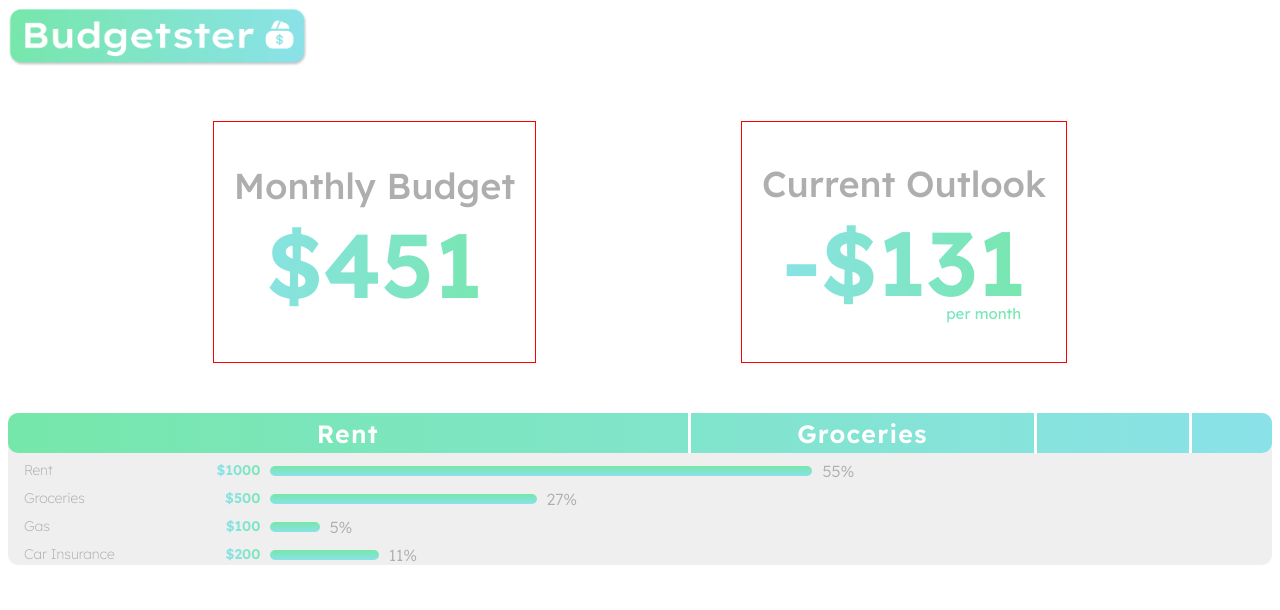
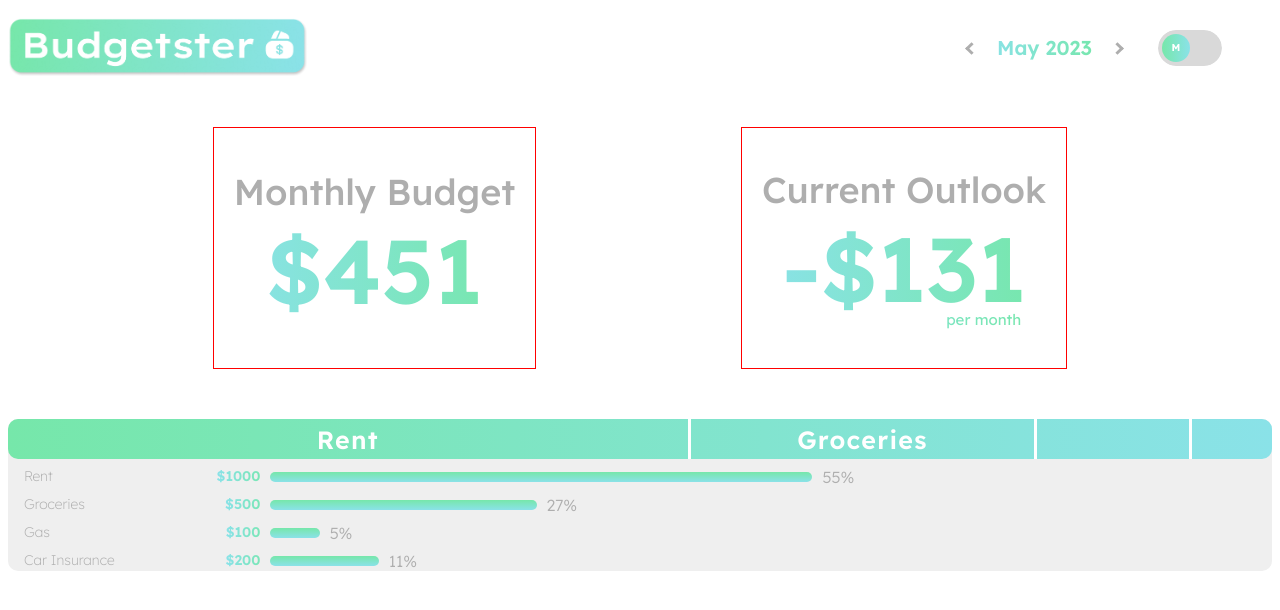
Before and after one commit to jacoblurie29/budgetster-frontend, a React (Vite) app in the folder client/: page / in a window 1280 px wide. Shown: the top 610 px of the page. Built offline with nearby package versions, Linux system fonts and the light colour scheme.

Commit message:
Time control completed and commented

```diff
--- /dev/null
+++ b/client/src/components/TimeControl/TimeControl.styles.css
@@ -0,0 +1,12 @@
+.timecontrol-container {
+  display: flex;
+  flex-direction: row;
+  align-items: center;
+  justify-content: space-evenly;
+  align-items: center;
+  width: fit-content;
+  border-radius: 10px;
+  height: 40px;
+  padding: 0px;
+  margin: 0px;
+}
--- /dev/null
+++ b/client/src/components/TimeControl/TimeControl.tsx
@@ -0,0 +1,32 @@
+import { TimePeriod } from "../../types/types";
+import TimePeriodCarousel from "./TimePeriodCarousel/TimePeriodCarousel";
+import TimePeriodSelector from "./TimePeriodSelector/TimePeriodSelector";
+import "./TimeControl.styles.css";
+import { useState } from "react";
+
+const TimeControl = () => {
+  // Time period state
+  const [timePeriod, setTimePeriod] = useState(TimePeriod.MONTHLY);
+
+  // Current month and year state
+  const [month, setMonth] = useState<number>(new Date().getMonth());
+  const [year, setYear] = useState<number>(new Date().getFullYear());
+
+  return (
+    <div className="timecontrol-container">
+      <TimePeriodCarousel
+        timePeriod={timePeriod}
+        month={month}
+        year={year}
+        setMonth={setMonth}
+        setYear={setYear}
+      />
+      <TimePeriodSelector
+        timePeriod={timePeriod}
+        setTimePeriod={setTimePeriod}
+      />
+    </div>
+  );
+};
+
+export default TimeControl;
--- /dev/null
+++ b/client/src/components/TimeControl/TimePeriodCarousel/TimePeriodCarousel.styles.css
@@ -0,0 +1,55 @@
+.timeperiodcarousel-container {
+  font-family: "Lexend", sans-serif;
+  font-style: normal;
+  display: flex;
+  flex-direction: row;
+  justify-content: space-evenly;
+  align-items: center;
+}
+
+p {
+  font-style: normal;
+  font-weight: 600;
+  font-size: 20px;
+  padding: 0px 10px;
+  text-align: center;
+  background-image: -webkit-linear-gradient(180deg, #76e7aa, #8ae2e8);
+  background-clip: text;
+  -webkit-background-clip: text;
+  color: transparent;
+}
+
+.arrow {
+  border: solid #aeaeae;
+  border-width: 0 3px 3px 0;
+  display: inline-block;
+  padding: 3px;
+}
+
+.right {
+  transform: rotate(-45deg);
+  -webkit-transform: rotate(-45deg);
+  margin: 0px 5px;
+}
+
+.left {
+  transform: rotate(135deg);
+  -webkit-transform: rotate(135deg);
+  margin: 0px 5px;
+}
+
+button {
+  display: inline-block;
+  outline: 0;
+  border: 0;
+  cursor: pointer;
+  border-radius: 8px;
+  font-size: 18px;
+  font-weight: 700;
+  transition: 200ms ease-in-out;
+  background: transparent;
+}
+
+button:hover {
+  transform: translateY(-2px);
+}
--- /dev/null
+++ b/client/src/components/TimeControl/TimePeriodCarousel/TimePeriodCarousel.tsx
@@ -0,0 +1,64 @@
+import { MONTHS_SHORT } from "../../../constants/constants";
+import { TimePeriod } from "../../../types/types";
+import "./TimePeriodCarousel.styles.css";
+
+interface TimePeriodCarouselProps {
+  timePeriod: TimePeriod;
+  month: number;
+  year: number;
+  setMonth: (month: number) => void;
+  setYear: (year: number) => void;
+}
+
+const TimePeriodCarousel = ({
+  timePeriod,
+  month,
+  year,
+  setMonth,
+  setYear,
+}: TimePeriodCarouselProps) => {
+  // Handles the left click of the carousel (decrements the month or year)
+  const handleLeftClick = () => {
+    if (timePeriod === TimePeriod.MONTHLY) {
+      if (month === 0) {
+        setMonth(11);
+        setYear(year - 1);
+      } else {
+        setMonth(month - 1);
+      }
+    } else {
+      setYear(year - 1);
+    }
+  };
+
+  // Handles the right click of the carousel (increments the month or year)
+  const handleRightClick = () => {
+    if (timePeriod === TimePeriod.MONTHLY) {
+      if (month === 11) {
+        setMonth(0);
+        setYear(year + 1);
+      } else {
+        setMonth(month + 1);
+      }
+    } else {
+      setYear(year + 1);
+    }
+  };
+  return (
+    <div className="timeperiodcarousel-container">
+      <button onClick={handleLeftClick}>
+        <i className="arrow left"></i>
+      </button>
+      <p>
+        {timePeriod === TimePeriod.MONTHLY
+          ? MONTHS_SHORT[month] + " " + year
+          : year}
+      </p>
+      <button onClick={handleRightClick}>
+        <i className="arrow right"></i>
+      </button>
+    </div>
+  );
+};
+
+export default TimePeriodCarousel;
--- /dev/null
+++ b/client/src/components/TimeControl/TimePeriodSelector/TimePeriodSelector.styles.css
@@ -0,0 +1,98 @@
+.timeperiodselector-container {
+  font-family: "Lexend", sans-serif;
+  margin-left: 25px;
+}
+
+.knobs,
+.layer {
+  position: absolute;
+  top: 0;
+  right: 0;
+  bottom: 0;
+  left: 0;
+}
+
+.button {
+  position: relative;
+  top: 50%;
+  width: 64px;
+  height: 36px;
+  margin: 0px auto 0 auto;
+  overflow: hidden;
+}
+
+.button.r,
+.button.r .layer {
+  border-radius: 100px;
+}
+
+.button.b2 {
+  border-radius: 2px;
+}
+
+.checkbox {
+  position: relative;
+  width: 100%;
+  height: 100%;
+  padding: 0;
+  margin: 0;
+  opacity: 0;
+  cursor: pointer;
+  z-index: 3;
+}
+
+.knobs {
+  z-index: 2;
+}
+
+.layer {
+  width: 100%;
+  background-color: #d9d9d9;
+  transition: 0.3s ease all;
+  z-index: 1;
+}
+
+#button-4 .knobs:before,
+#button-4 .knobs:after {
+  position: absolute;
+  top: 4px;
+  left: 4px;
+  width: 20px;
+  height: 10px;
+  color: #fff;
+  font-size: 10px;
+  font-weight: bold;
+  text-align: center;
+  line-height: 1;
+  padding: 9px 4px;
+  background: linear-gradient(90deg, #76e7aa, #8ae2e8);
+  border-radius: 50%;
+  transition: 0.3s cubic-bezier(0.18, 0.89, 0.35, 1.15) all;
+}
+
+#button-4 .knobs:before {
+  content: "M";
+}
+
+#button-4 .knobs:after {
+  content: "Y";
+}
+
+#button-4 .knobs:after {
+  top: -28px;
+  right: 4px;
+  left: auto;
+  background: linear-gradient(90deg, #76e7aa, #8ae2e8);
+}
+
+#button-4 .checkbox:checked + .knobs:before {
+  top: -28px;
+}
+
+#button-4 .checkbox:checked + .knobs:after {
+  top: 4px;
+}
+
+#button-4 .checkbox:checked ~ .layer {
+  background-color: #d9d9d9;
+}
--- /dev/null
+++ b/client/src/components/TimeControl/TimePeriodSelector/TimePeriodSelector.tsx
@@ -0,0 +1,34 @@
+import { TimePeriod } from "../../../types/types";
+import "./TimePeriodSelector.styles.css";
+
+interface TimePeriodSelectorProps {
+  timePeriod: TimePeriod;
+  setTimePeriod: (timePeriod: TimePeriod) => void;
+}
+
+const TimePeriodSelector = ({
+  timePeriod,
+  setTimePeriod,
+}: TimePeriodSelectorProps) => {
+  return (
+    <div className="timeperiodselector-container">
+      <div className="button r" id="button-4">
+        <input
+          type="checkbox"
+          className="checkbox"
+          onClick={() => {
+            if (timePeriod === TimePeriod.MONTHLY) {
+              setTimePeriod(TimePeriod.YEARLY);
+            } else {
+              setTimePeriod(TimePeriod.MONTHLY);
+            }
+          }}
+        />
+        <div className="knobs"></div>
+        <div className="layer"></div>
+      </div>
+    </div>
+  );
+};
+
+export default TimePeriodSelector;
--- /dev/null
+++ b/client/src/constants/constants.ts
@@ -0,0 +1,37 @@
+/**
+ * @constant MONTHS
+ * @description Array of months in a year
+ */
+export const MONTHS = [
+  "January",
+  "February",
+  "March",
+  "April",
+  "May",
+  "June",
+  "July",
+  "August",
+  "September",
+  "October",
+  "November",
+  "December",
+];
+
+/**
+ * @constant MONTHS_SHORT
+ * @description Array of months in a year (shortened to 3 letters)
+ */
+export const MONTHS_SHORT = [
+  "Jan",
+  "Feb",
+  "Mar",
+  "Apr",
+  "May",
+  "Jun",
+  "Jul",
+  "Aug",
+  "Sept",
+  "Oct",
+  "Nov",
+  "Dec",
+];
--- a/client/src/layout/App.css
+++ b/client/src/layout/App.css
@@ -16,3 +16,12 @@ h1 {
   margin-top: 50px;
   margin-bottom: 50px;
 }
+
+.app-main-topbar {
+  display: flex;
+  flex-direction: row;
+  justify-content: space-between;
+  align-items: center;
+  padding-top: 10px;
+  padding-right: 50px;
+}
--- a/client/src/layout/App.tsx
+++ b/client/src/layout/App.tsx
@@ -4,15 +4,19 @@ import BudgetsterLogo from "../assets/BudgetsterLogo.png";
 import LargeCategoryCard from "../components/LargeCategoryCard/LargeCategoryCard";
 import { TimePeriod } from "../types/types";
 import { testExpensesData } from "../testData/testData";
+import TimeControl from "../components/TimeControl/TimeControl";
 
 const App = () => {
   return (
     <div className="app-main-container">
-      <img
-        className="app-main-logo"
-        src={BudgetsterLogo}
-        alt="Budgetster Logo"
-      />
+      <div className="app-main-topbar">
+        <img
+          className="app-main-logo"
+          src={BudgetsterLogo}
+          alt="Budgetster Logo"
+        />
+        <TimeControl />
+      </div>
       <div className="app-largecountcards-container">
         <LargeCountCard title="Monthly Budget" value={451} />
         <LargeCountCard
--- a/client/src/types/types.ts
+++ b/client/src/types/types.ts
@@ -12,7 +12,7 @@ export interface MonetaryItem {
 }
 
 /**
- * @interface MonetaryItem - Interface for a monetary item.
+ * @enum MonetaryItem - Interface for a monetary item.
  *
  * @param {string} MONTHLY - The component displays a monthly outlook.
  * @param {string} YEARLY - The component displays a yearly outlook.
```
